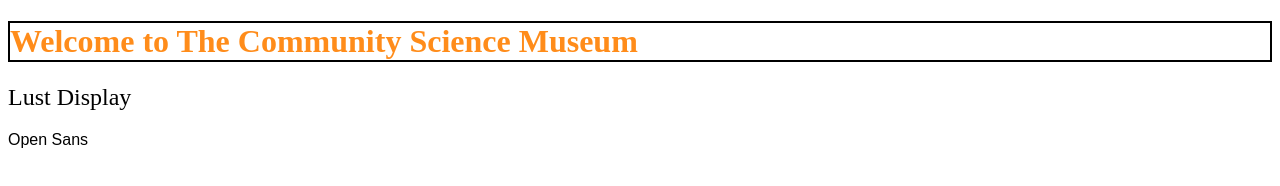
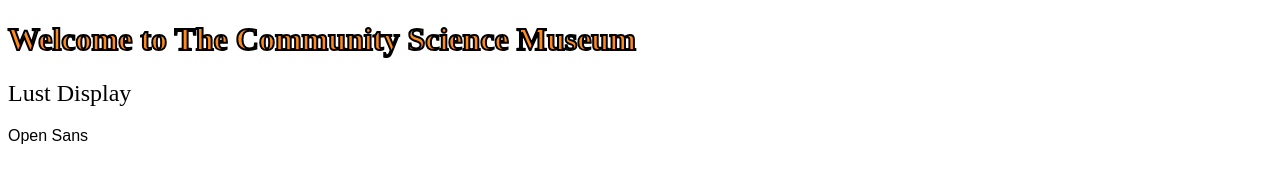
Before and after one commit to Sebbe92/CSM, a plain HTML site: page index.HTML in a window 1280 px wide. Drawn offline with Linux system fonts and the light colour scheme; a web font is replaced by a local one.

Commit message:
testing boarder

```diff
--- a/main.css
+++ b/main.css
@@ -3,7 +3,8 @@ h1 {
   font-weight: 700;
   font-style: normal;
   color: #ff8c1a;
-  border: 2px black solid;
+  -webkit-text-stroke-width: 2px;
+  -webkit-text-stroke-color: black;
 }
 h2 {
   font-family: lust-display, serif;
```
